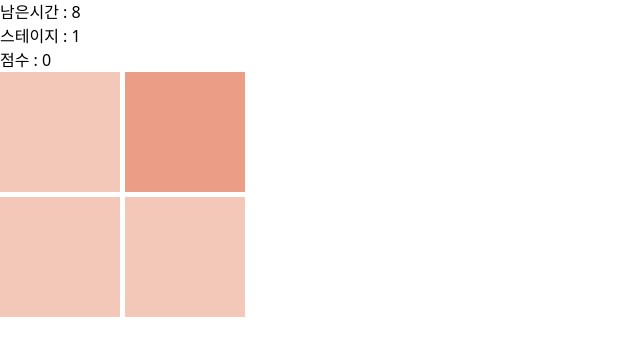
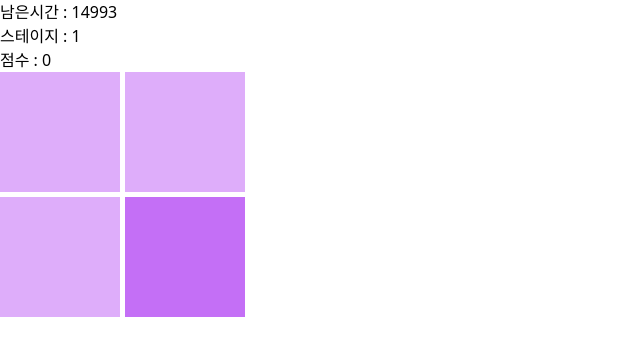
Before and after one commit to dayoung0510/color-diff-game, a React (Create React App) app: page / in a window 1280 px wide. Shown: the top 356 px of the page, without its empty margins (0-640 px from the left). Built offline with nearby package versions, Linux system fonts and the light colour scheme.

Commit message:
custom hook (useCreateColorsArray)

```diff
--- a/src/App/index.tsx
+++ b/src/App/index.tsx
@@ -4,17 +4,17 @@ import Board from 'components/organisms/Board';
 import Fail from 'components/organisms/Fail';
 
 const INITIAL_STAGE = 1;
-const INITIAL_TIME = 15;
+const INITIAL_TIME = 15000;
 const INITIAL_SCORE = 0;
 
 const App: React.FC = () => {
-  const [isSuccess, setIsSuccess] = useState(true);
+  const [isPlaying, setIsPlaying] = useState(true);
   const [stage, setStage] = useState(INITIAL_STAGE);
   const [second, setSecond] = useState(INITIAL_TIME);
   const [score, setScore] = useState(INITIAL_SCORE);
 
   const handleInitialize = () => {
-    setIsSuccess(true);
+    setIsPlaying(true);
     setSecond(INITIAL_TIME);
   };
 
@@ -32,7 +32,7 @@ const App: React.FC = () => {
       if (second > 0) {
         setSecond(second - 1);
       } else {
-        setIsSuccess(false);
+        setIsPlaying(false);
         clearInterval(countDown);
       }
     }, 1000);
@@ -42,7 +42,7 @@ const App: React.FC = () => {
 
   return (
     <div className="App">
-      {isSuccess ? (
+      {isPlaying ? (
         <div>
           <Status second={second} stage={stage} score={score} />
           <Board
@@ -58,4 +58,4 @@ const App: React.FC = () => {
   );
 };
 
-export default App;
+export default React.memo(App);
--- a/src/components/atoms/Box.ts
+++ /dev/null
@@ -1,12 +0,0 @@
-import styled from 'styled-components';
-
-type Props = {
-  color?: string;
-};
-
-const Box = styled.div<Props>`
-  background-color: gray;
-  background-color: ${({ color }) => color};
-`;
-
-export default Box;
--- /dev/null
+++ b/src/components/atoms/Cell.ts
@@ -0,0 +1,13 @@
+import styled from 'styled-components';
+
+type Props = {
+  bgColor: string;
+};
+
+const Cell = styled.div<Props>`
+  width: 100%;
+  height: 100%;
+  background-color: ${({ bgColor }) => bgColor};
+`;
+
+export default Cell;
--- /dev/null
+++ b/src/components/atoms/Grid.ts
@@ -0,0 +1,14 @@
+import styled from 'styled-components';
+
+type Props = {
+  side: number;
+};
+
+const Grid = styled.div<Props>`
+  display: grid;
+  grid-template-columns: ${({ side }) => `repeat(${side}, 120px)`};
+  grid-template-rows: ${({ side }) => `repeat(${side}, 120px)`};
+  grid-gap: 5px;
+`;
+
+export default Grid;
--- a/src/components/organisms/Board.tsx
+++ b/src/components/organisms/Board.tsx
@@ -1,18 +1,7 @@
 import React from 'react';
-import styled from 'styled-components';
-
-const Container = styled.div<{ side: number }>`
-  display: grid;
-  grid-template-columns: ${({ side }) => `repeat(${side}, 120px)`};
-  grid-template-rows: ${({ side }) => `repeat(${side}, 120px)`};
-  grid-gap: 5px;
-`;
-
-const Cell = styled.div<{ bgColor: string }>`
-  width: 100%;
-  height: 100%;
-  background-color: ${({ bgColor }) => bgColor};
-`;
+import Cell from 'components/atoms/Cell';
+import Grid from 'components/atoms/Grid';
+import useCreateColorArray from 'hooks/useCreateColorsArray';
 
 type Props = {
   stage: number;
@@ -21,42 +10,10 @@ type Props = {
 };
 
 const Main: React.FC<Props> = ({ stage, handleCorrect, handleIncorrect }) => {
-  //빙고판 한 면의 길이
+  const { colorArray, answerNumber } = useCreateColorArray(stage);
+
+  //빙고판 한 변의 길이
   const side = Math.round((stage + 0.5) / 2) + 1;
-
-  const r = Math.round(Math.random() * 255);
-  const g = Math.round(Math.random() * 255);
-  const b = Math.round(Math.random() * 255);
-
-  //rgba의 투명도 차이를 인자로 넘겨받는 함수
-  const rgabGenerator = (transGap: number) => {
-    return `rgba(${r}, ${g}, ${b}, ${0.5 - transGap})`;
-  };
-
-  //투명도가 0.5인 main color 생성
-  const MAIN_COLOR = rgabGenerator(0);
-
-  //배열의 길이(=빙고판의 칸 개수)
-  const ARRAY_LENGTH = Math.pow(Math.round((stage + 0.5) / 2) + 1, 2);
-
-  //빈 배열을 메인컬러로 꽉 채움
-  const colorArray = Array.from(Array(ARRAY_LENGTH)).map(
-    (x) => `${MAIN_COLOR}`,
-  );
-
-  //다른 색상이 배열 중 몇 번째 요소에 들어갈지 선택
-  const answerNumber = Math.floor(Math.random() * ARRAY_LENGTH);
-
-  //DIFF_COLOR의 투명도 차이 (+면 진해지고, -면 연해진다. stage가 올라감에 따라 차이가 줄어든다)
-  const colorGap = 1 / (stage * 3) + 0.05;
-
-  //메인컬러보다 진하게해줄지(+), 연하게해줄지(-) 랜덤
-  const plusOrMinus = Math.round(Math.random()) * 2 - 1;
-
-  const DIFF_COLOR = rgabGenerator(colorGap * plusOrMinus);
-
-  //원래 배열에서 다른 색상으로 요소를 하나 교체한다
-  colorArray.splice(answerNumber, 1, DIFF_COLOR);
 
   const handleAnswer = (idx: number) => {
     if (idx === answerNumber) {
@@ -67,11 +24,11 @@ const Main: React.FC<Props> = ({ stage, handleCorrect, handleIncorrect }) => {
   };
 
   return (
-    <Container side={side}>
+    <Grid side={side}>
       {colorArray.map((color, idx) => (
         <Cell bgColor={color} onClick={() => handleAnswer(idx)} />
       ))}
-    </Container>
+    </Grid>
   );
 };
 
--- a/src/components/organisms/Status.tsx
+++ b/src/components/organisms/Status.tsx
@@ -16,4 +16,4 @@ const Status: React.FC<Props> = ({ second, stage, score }) => {
   );
 };
 
-export default Status;
+export default React.memo(Status);
--- /dev/null
+++ b/src/hooks/useCountdown.ts
@@ -0,0 +1,25 @@
+import { useEffect, useState } from 'react';
+
+const INITIAL_TIME = 15000;
+
+const useCountdown = () => {
+  const [second, setSecond] = useState(INITIAL_TIME);
+  const [isPlaying, setIsPlaying] = useState(true);
+
+  useEffect(() => {
+    const countDown = setInterval(() => {
+      if (second > 0) {
+        setSecond(second - 1);
+      } else {
+        setIsPlaying(false);
+        clearInterval(countDown);
+      }
+    }, 1000);
+
+    return () => clearInterval(countDown);
+  }, [second]);
+
+  return { setSecond, second, setIsPlaying, isPlaying };
+};
+
+export default useCountdown;
--- /dev/null
+++ b/src/hooks/useCreateColorsArray.ts
@@ -0,0 +1,39 @@
+const useCreateColorsArray = (stage: number) => {
+  const r = Math.round(Math.random() * 255);
+  const g = Math.round(Math.random() * 255);
+  const b = Math.round(Math.random() * 255);
+
+  //rgba의 투명도 차이를 인자로 넘겨받는 함수
+  const rgabGenerator = (transGap: number) => {
+    return `rgba(${r}, ${g}, ${b}, ${0.5 - transGap})`;
+  };
+
+  //투명도가 0.5인 main color 생성
+  const MAIN_COLOR = rgabGenerator(0);
+
+  //배열의 길이(=빙고판의 칸 개수)
+  const ARRAY_LENGTH = Math.pow(Math.round((stage + 0.5) / 2) + 1, 2);
+
+  //빈 배열을 메인컬러로 꽉 채움
+  const colorArray = Array.from(Array(ARRAY_LENGTH)).map(
+    (x) => `${MAIN_COLOR}`,
+  );
+
+  //다른 색상이 배열 중 몇 번째 요소에 들어갈지 선택
+  const answerNumber = Math.floor(Math.random() * ARRAY_LENGTH);
+
+  //DIFF_COLOR의 투명도 차이 (+면 진해지고, -면 연해진다. stage가 올라감에 따라 차이가 줄어든다)
+  const colorGap = 1 / (stage * 3) + 0.05;
+
+  //메인컬러보다 진하게해줄지(+), 연하게해줄지(-) 랜덤
+  const plusOrMinus = Math.round(Math.random()) * 2 - 1;
+
+  const DIFF_COLOR = rgabGenerator(colorGap * plusOrMinus);
+
+  //원래 배열에서 다른 색상으로 요소를 하나 교체한다
+  colorArray.splice(answerNumber, 1, DIFF_COLOR);
+
+  return { colorArray, answerNumber };
+};
+
+export default useCreateColorsArray;
```
